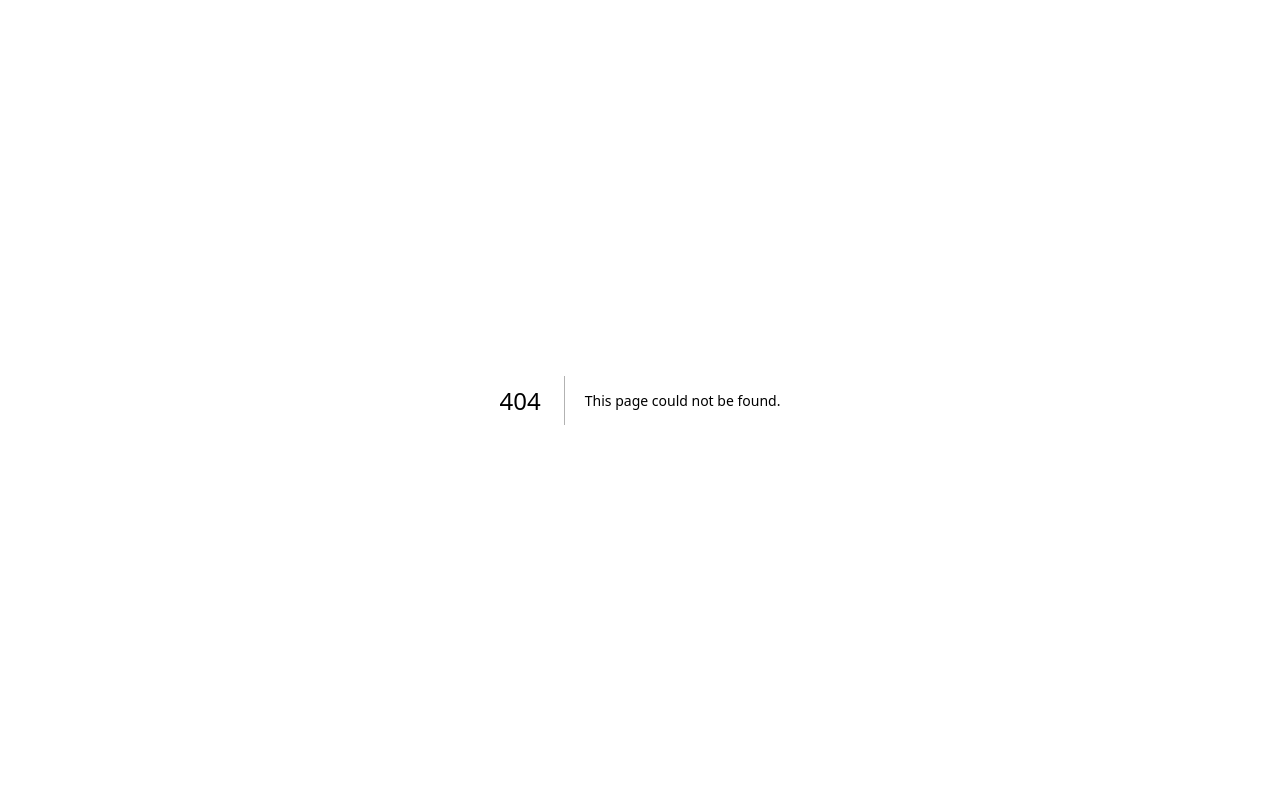
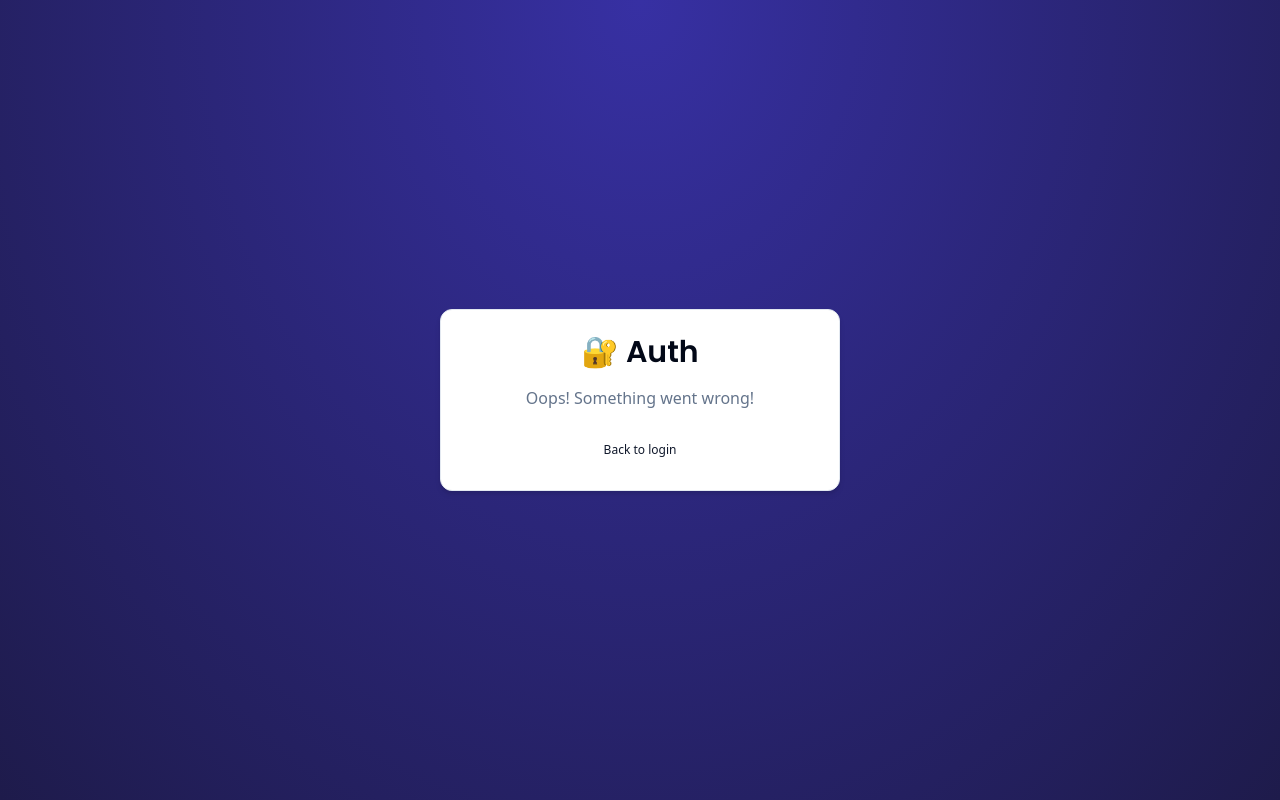
Before and after one commit to brindashree/next-auth, a Next.js app: page /auth/error in a window 1280 px wide. Before the commit this address had no page. Built offline with nearby package versions, Linux system fonts and the light colour scheme.

Commit message:
feat: custom error page

```diff
--- /dev/null
+++ b/app/auth/error/layout.tsx
@@ -0,0 +1,11 @@
+import React from "react";
+
+const ErrorLayout = ({ children }: { children: React.ReactNode }) => {
+  return (
+    <div className="h-full flex items-center justify-center bg-[radial-gradient(ellipse_at_top,_var(--tw-gradient-stops))] from-indigo-800 to-indigo-950">
+      {children}
+    </div>
+  );
+};
+
+export default ErrorLayout;
--- /dev/null
+++ b/app/auth/error/page.tsx
@@ -0,0 +1,8 @@
+import { ErrorCard } from "@/components/auth/error-card";
+import React from "react";
+
+const Error = () => {
+  return <ErrorCard />;
+};
+
+export default Error;
--- a/auth.ts
+++ b/auth.ts
@@ -19,6 +19,10 @@ export const {
   signIn,
   signOut,
 } = NextAuth({
+  pages: {
+    signIn: "/auth/login",
+    error: "/auth/error",
+  },
   events: {
     async linkAccount({ user }) {
       await db.user.update({
--- /dev/null
+++ b/components/auth/error-card.tsx
@@ -0,0 +1,16 @@
+import { Card, CardFooter, CardHeader } from "../ui/card";
+import BackButton from "./back-button";
+import { Header } from "./header";
+
+export const ErrorCard = () => {
+  return (
+    <Card className="w-[400px] shadow-md">
+      <CardHeader>
+        <Header label="Oops! Something went wrong!" />
+      </CardHeader>
+      <CardFooter>
+        <BackButton label="Back to login" href="/auth/login" />
+      </CardFooter>
+    </Card>
+  );
+};
--- a/components/auth/login-form.tsx
+++ b/components/auth/login-form.tsx
@@ -19,8 +19,15 @@ import {
 } from "../ui/form";
 import { Input } from "../ui/input";
 import { CardWrapper } from "./card-wrapper";
+import { useSearchParams } from "next/navigation";
 
 const LoginForm = () => {
+  const searchParams = useSearchParams();
+  const urlError =
+    searchParams.get("error") === "OAuthAccountNotLinked"
+      ? "Email already in use with different provider!"
+      : "";
+
   const [isPending, startTransition] = useTransition();
   const [error, setError] = useState<string | undefined>("");
   const [success, setSuccess] = useState<string | undefined>("");
@@ -38,7 +45,7 @@ const LoginForm = () => {
     startTransition(() => {
       login(values).then((data) => {
         setError(data?.error);
-        setSuccess(data?.success);
+        //setSuccess(data?.success);
       });
     });
   };
@@ -89,7 +96,7 @@ const LoginForm = () => {
               )}
             />
           </div>
-          <FormError message={error} />
+          <FormError message={error || urlError} />
           <FormSuccess message={success} />
           <Button type="submit" className="w-full" disabled={isPending}>
             Login
--- a/routes.ts
+++ b/routes.ts
@@ -1,6 +1,6 @@
 export const publicRoutes = ["/"];
 
-export const authRoutes = ["/auth/login", "/auth/register"];
+export const authRoutes = ["/auth/login", "/auth/register", "/auth/error"];
 
 export const apiAuthPrefix = "/api/auth";
 
```
